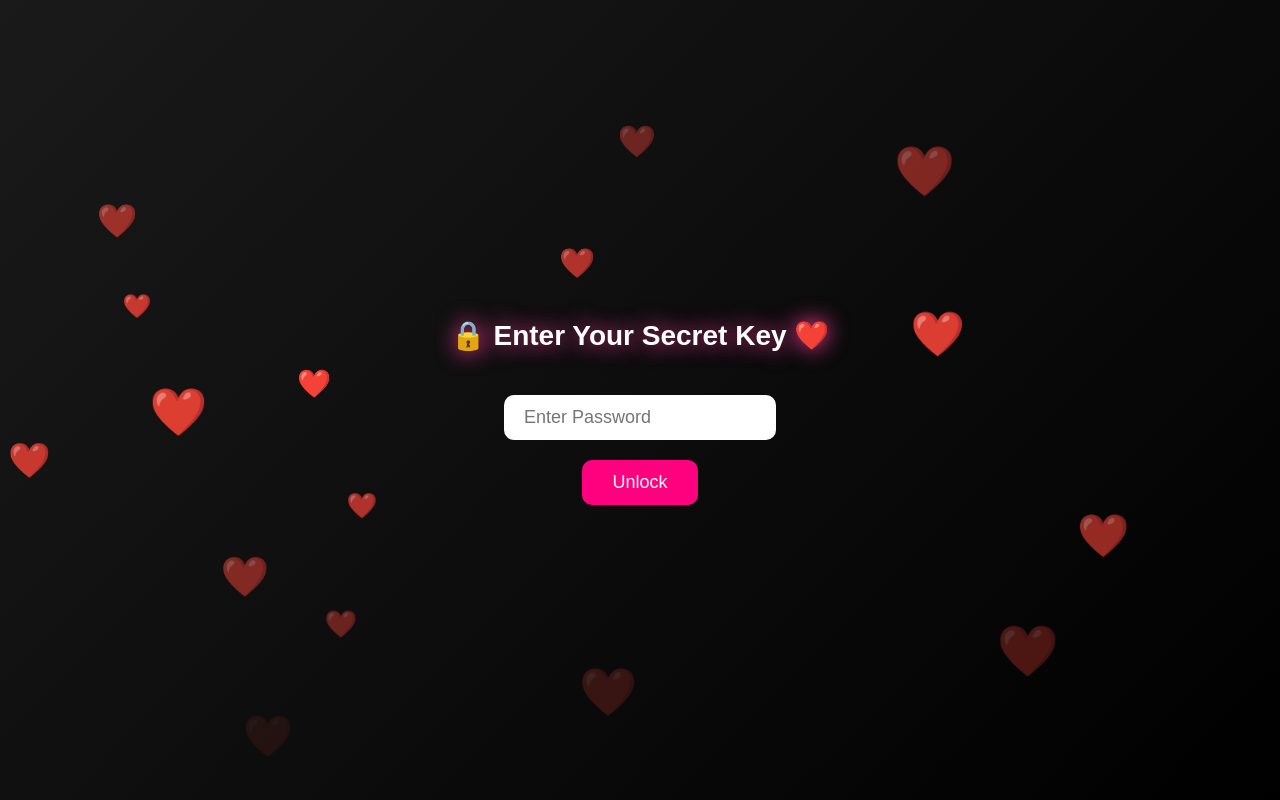
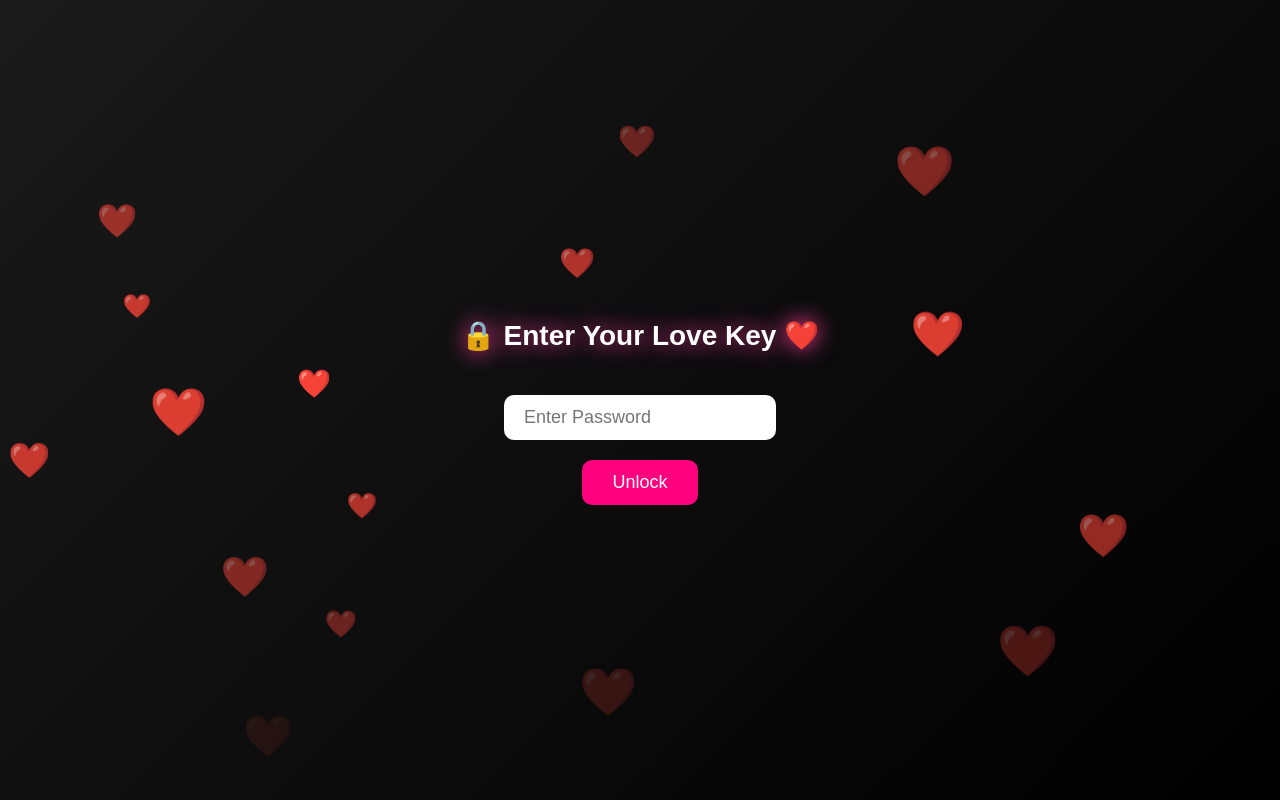
Before and after one commit to shaikmahammad1319-30/surprise, a plain HTML site: page index.html in a window 1280 px wide. Drawn offline with Linux system fonts and the light colour scheme.

Commit message:
Update index.html

```diff
--- a/index.html
+++ b/index.html
@@ -10,7 +10,7 @@
 
 <!-- PASSWORD SCREEN -->
 <div id="lock-screen">
-    <h2 class="unlock-title">🔒 Enter Your Secret Key ❤️</h2>
+    <h2 class="unlock-title">🔒 Enter Your Love Key ❤️</h2>
     <input type="password" id="password-input" placeholder="Enter Password" />
     <button id="unlock-btn">Unlock</button>
     <p id="error-msg">Incorrect password</p>
```
